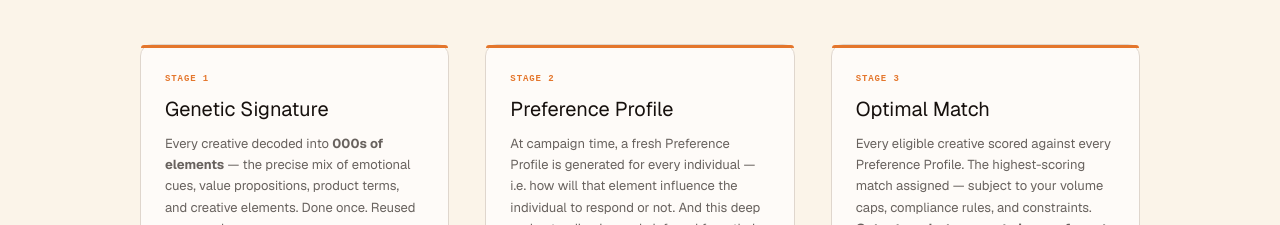
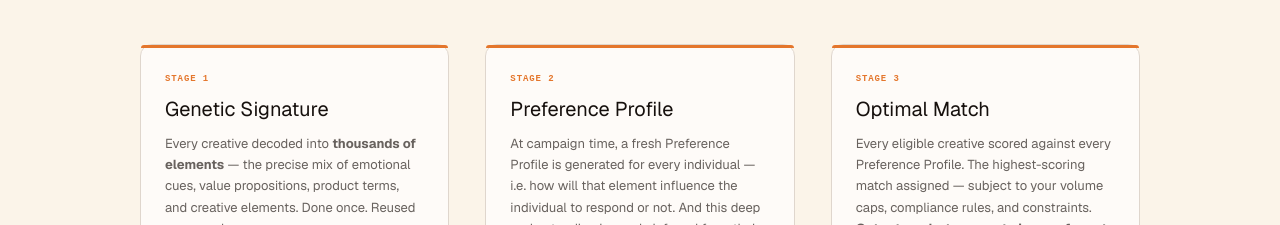
Before and after one commit to guptav23/aignyte-nextjs, a Next.js app: page /technology in a window 1280 px wide. Shown: the part 2440-2665 px from the top of the page. Built offline with nearby package versions, Linux system fonts and the light colour scheme.

Commit message:
Replace '000s' with 'thousands' on Technology page

```diff
--- a/src/app/technology/page.tsx
+++ b/src/app/technology/page.tsx
@@ -12,7 +12,7 @@ const stages = [
     name: 'Genetic Signature',
     desc: (
       <>
-        Every creative decoded into <strong>000s of elements</strong> — the precise mix of
+        Every creative decoded into <strong>thousands of elements</strong> — the precise mix of
         emotional cues, value propositions, product terms, and creative elements. Done once.
         Reused every cycle.
       </>
```
